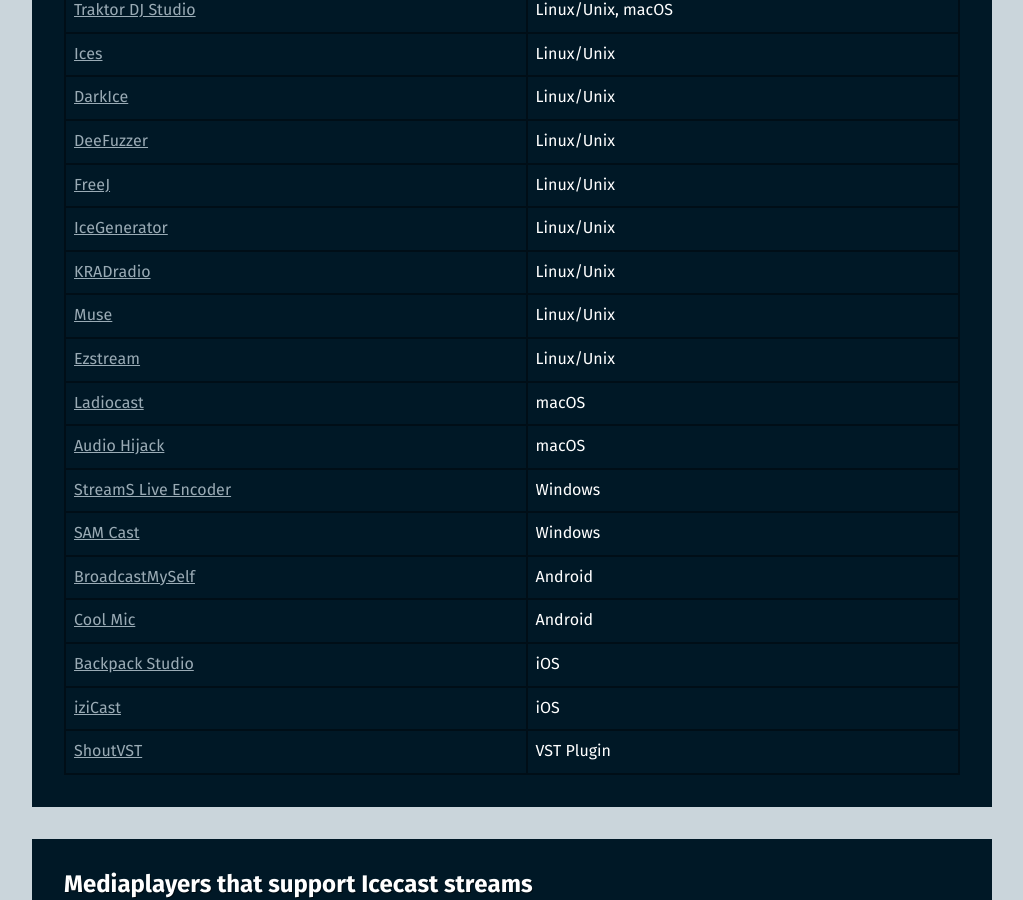
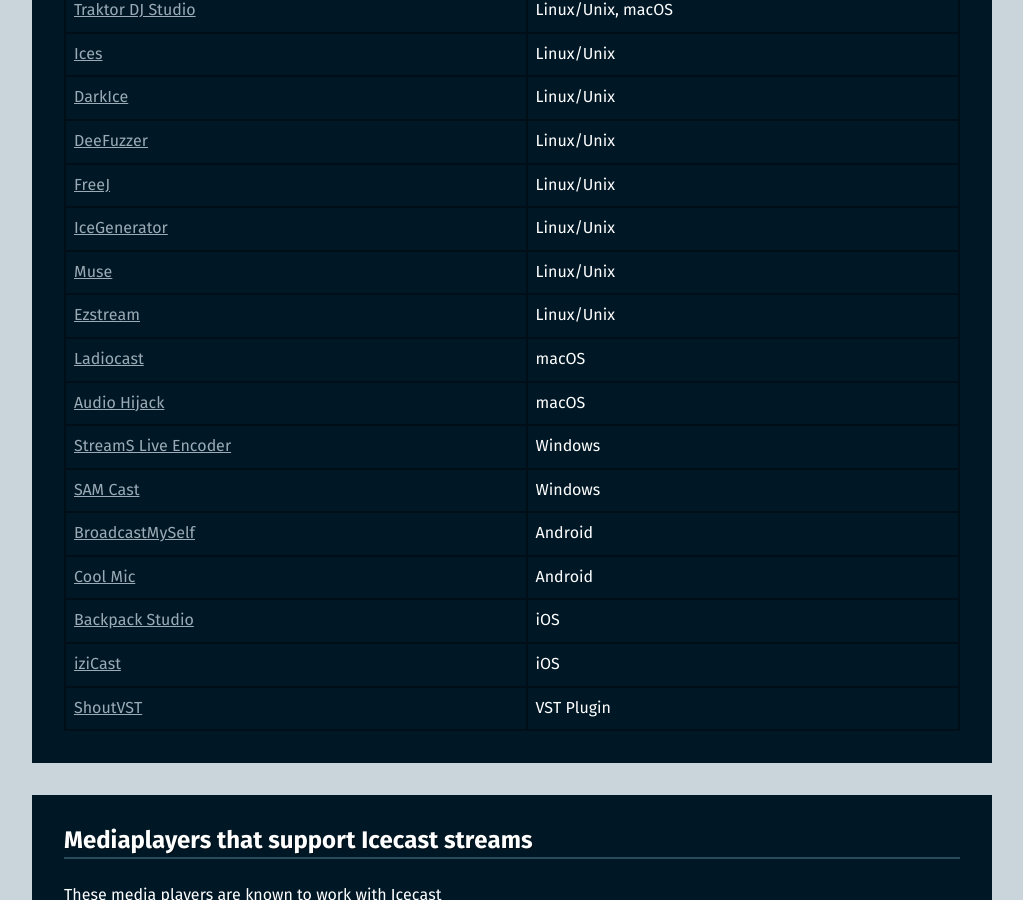
Before and after one commit to barionleg/Xipho, a Jekyll site: the page built from apps.md, in a window 1280 px wide and 900 px high, scrolled down 761 px. Shown: the whole window, without its empty margins (128-1151 px from the left). Built offline with Jekyll 4.4.1, drawn with Linux system fonts in a browser that asks for light colours.

Commit message:
Remove KRADradio, website is gone

```diff
--- a/apps.md
+++ b/apps.md
@@ -20,7 +20,6 @@ These source clients are known to work with Icecast
 |[DeeFuzzer][deefuzzer]                       |Linux/Unix                   |
 |[FreeJ][freej]                               |Linux/Unix                   |
 |[IceGenerator][icegenerator]                 |Linux/Unix                   |
-|[KRADradio][kradradio]                       |Linux/Unix                   |
 |[Muse][muse]                                 |Linux/Unix                   |
 |[Ezstream][ezstream]                         |Linux/Unix                   |
 |[Ladiocast][ladiocast]                       |macOS                        |
@@ -44,7 +43,6 @@ These source clients are known to work with Icecast
 [freej]: https://www.dyne.org/software/freej/
 [icegenerator]: http://sourceforge.net/projects/icegenerator/
 [ices]: https://icecast.org/ices/
-[kradradio]: http://kradradio.com/
 [liquidsoap]: http://liquidsoap.fm/
 [mixxx]: http://mixxx.org/
 [muse]: http://muse.dyne.org/
```
